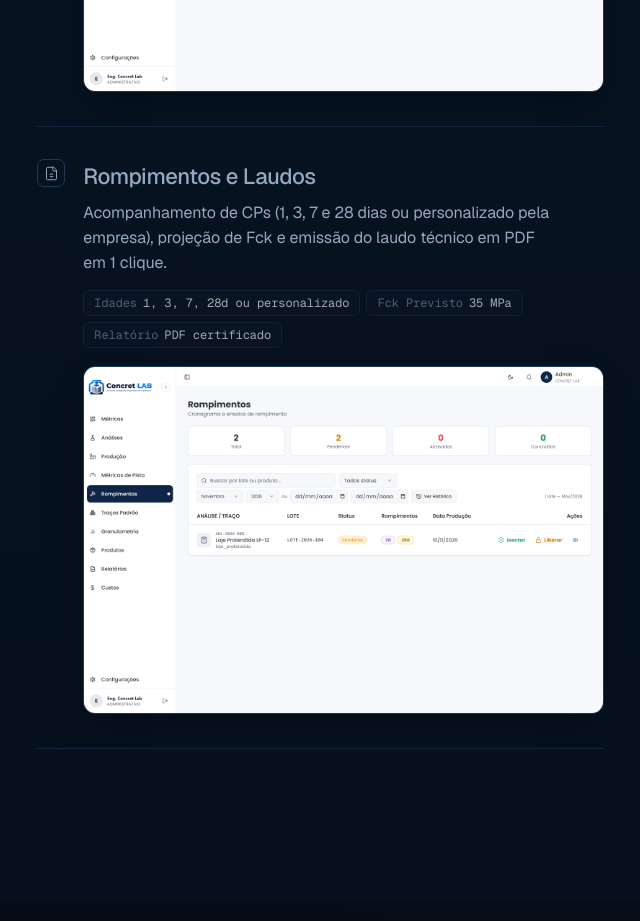
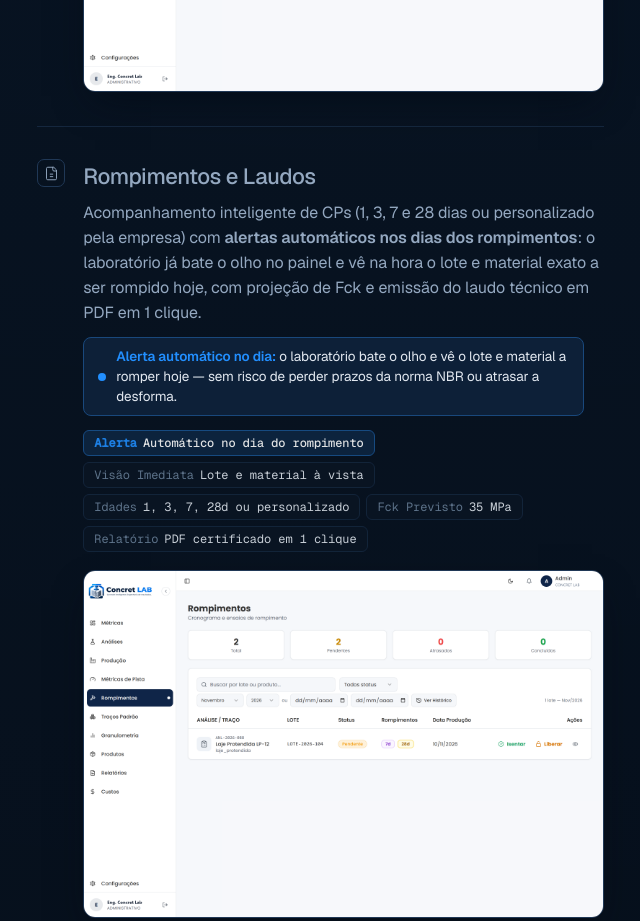
Before and after one commit to appconcreart-byte/Proposta-App-lab, a plain HTML site: page concreart/index.html in a window 1280 px wide. Shown: the part 5820-6741 px from the top of the page, without its empty margins (596-1236 px from the left). Drawn offline with nearby package versions, Linux system fonts and the light colour scheme; animation ran at ten frames a second.

Commit message:
feat(solucao): adiciona alertas automaticos diarios no cronograma de rompimentos

```diff
--- a/concreart/index.html
+++ b/concreart/index.html
@@ -344,10 +344,16 @@ html:not(.js) .deliv h3{color:var(--ink)}
 .deliv .ic{width:28px;height:28px;border-radius:7px;border:1px solid var(--line-2);display:grid;place-items:center;color:var(--ink-3);transition:color .6s,border-color .6s}
 .deliv li.on .ic{color:var(--accent);border-color:color-mix(in srgb,var(--accent) 40%,transparent)}
 .deliv .ic svg{width:15px;height:15px}
-.deliv p{margin-top:8px;color:var(--ink-3);font-size:16px;max-width:44ch}
-.deliv .ex{margin-top:14px;display:inline-flex;flex-wrap:wrap;gap:6px;opacity:.7}
+.deliv p{margin-top:8px;color:var(--ink-3);font-size:16px;max-width:56ch;line-height:1.55}
+.deliv .deliv-alert-bar{margin-top:12px;display:flex;align-items:center;gap:10px;padding:9px 14px;border-radius:8px;background:color-mix(in srgb,var(--accent) 9%,var(--s1));border:1px solid color-mix(in srgb,var(--accent) 32%,var(--line));font-size:13.5px;line-height:1.45;color:var(--ink-2);max-width:56ch}
+.deliv .deliv-alert-bar b{color:var(--accent);font-weight:600}
+.deliv .pulse-dot{width:8px;height:8px;border-radius:50%;background:var(--accent);flex-shrink:0;box-shadow:0 0 0 0 color-mix(in srgb,var(--accent) 70%,transparent);animation:alert-pulse 2s infinite}
+@keyframes alert-pulse{0%{box-shadow:0 0 0 0 color-mix(in srgb,var(--accent) 70%,transparent)}70%{box-shadow:0 0 0 6px transparent}100%{box-shadow:0 0 0 0 transparent}}
+.deliv .ex{margin-top:14px;display:inline-flex;flex-wrap:wrap;gap:6px;opacity:.88}
 .deliv .ex span{font-family:var(--mono);font-size:12px;color:var(--ink-2);height:26px;display:inline-flex;align-items:center;padding:0 10px;border-radius:6px;background:var(--s1);border:1px solid var(--line)}
 .deliv .ex span em{font-style:normal;color:var(--ink-4);margin-right:6px}
+.deliv .ex span.ex-alert{background:color-mix(in srgb,var(--accent) 14%,var(--s1));border-color:color-mix(in srgb,var(--accent) 42%,var(--line));color:var(--ink);font-weight:500}
+.deliv .ex span.ex-alert em{color:var(--accent);font-weight:600}
 .deliv .screen-preview{margin-top:18px;border-radius:12px;border:1px solid var(--line-2);background:var(--s1);overflow:hidden;box-shadow:var(--card-shadow)}
 .deliv .screen-preview img{width:100%;height:auto;display:block}
 
@@ -555,6 +561,7 @@ footer a:hover{color:var(--ink-2)}
   .deliv li{padding:20px 0 22px;gap:14px}
   .deliv h3{font-size:18px}
   .deliv p{font-size:14.5px;line-height:1.5;margin-top:6px}
+  .deliv .deliv-alert-bar{font-size:12px;padding:8px 12px;margin-top:10px;line-height:1.4}
   .deliv .ex{margin-top:10px;gap:6px}
   .deliv .ex span{font-size:11px;height:24px;padding:0 8px}
   .deliv .screen-preview{margin-top:14px;border-radius:10px}
@@ -917,10 +924,20 @@ html:not(.js) .preloader{display:none}
           <div class="ic"><svg><use href="#i-file"/></svg></div>
           <div>
             <h3>Rompimentos e Laudos</h3>
-            <p>Acompanhamento de CPs (1, 3, 7 e 28 dias ou personalizado pela empresa), projeção de Fck e emissão do laudo técnico em PDF em 1 clique.</p>
-            <div class="ex"><span><em>Idades</em>1, 3, 7, 28d ou personalizado</span><span><em>Fck Previsto</em>35 MPa</span><span><em>Relatório</em>PDF certificado</span></div>
+            <p>Acompanhamento inteligente de CPs (1, 3, 7 e 28 dias ou personalizado pela empresa) com <b>alertas automáticos nos dias dos rompimentos</b>: o laboratório já bate o olho no painel e vê na hora o lote e material exato a ser rompido hoje, com projeção de Fck e emissão do laudo técnico em PDF em 1 clique.</p>
+            <div class="deliv-alert-bar">
+              <span class="pulse-dot" aria-hidden="true"></span>
+              <span><b>Alerta automático no dia:</b> o laboratório bate o olho e vê o lote e material a romper hoje — sem risco de perder prazos da norma NBR ou atrasar a desforma.</span>
+            </div>
+            <div class="ex">
+              <span class="ex-alert"><em>Alerta</em>Automático no dia do rompimento</span>
+              <span><em>Visão Imediata</em>Lote e material à vista</span>
+              <span><em>Idades</em>1, 3, 7, 28d ou personalizado</span>
+              <span><em>Fck Previsto</em>35 MPa</span>
+              <span><em>Relatório</em>PDF certificado em 1 clique</span>
+            </div>
             <div class="screen-preview">
-              <img src="assets/sistema/cronograma_rompimentos.png" alt="Acompanhamento de Rompimentos e Ensaios">
+              <img src="assets/sistema/cronograma_rompimentos.png" alt="Acompanhamento de Rompimentos com Alertas Automáticos no Dia">
             </div>
           </div>
         </li>
@@ -956,7 +973,7 @@ html:not(.js) .preloader{display:none}
           <div class="node" style="--k:3">
             <div class="dot"><svg><use href="#i-shield"/></svg></div>
             <h3>4. Análise de Conformidade e Resistência</h3>
-            <p>Ensaios de rompimentos, desvio padrão e dimensões do produto.</p>
+            <p>Alertas automáticos no dia do ensaio, rompimentos de CPs, desvio padrão e dimensões do produto.</p>
           </div>
           <div class="node" style="--k:4">
             <div class="dot"><svg><use href="#i-file"/></svg></div>
@@ -1074,7 +1091,7 @@ html:not(.js) .preloader{display:none}
               <li><svg><use href="#i-check"/></svg><span><b>Sem mensalidade recorrente:</b> investimento pago uma única vez, eliminando custo fixo mensal de assinatura.</span></li>
               <li><svg><use href="#i-check"/></svg><span><b>Autonomia e estrutura própria:</b> hospedagem, banco de dados e controle completo do ambiente sob gestão da sua empresa.</span></li>
               <li><svg><use href="#i-check"/></svg><span><b>Liberdade de personalização:</b> flexibilidade para adaptar fluxos, traços, relatórios e futuras integrações à rotina da fábrica.</span></li>
-              <li><svg><use href="#i-check"/></svg><span><b>Implantação completa inclusa:</b> setup da unidade, calibração de traços (Lajes, Pavers e Blocos), Solver Granulométrico com DNA Alvo, rompimentos (1, 3, 7 e 28 dias ou personalizado pela empresa) e laudos em PDF.</span></li>
+              <li><svg><use href="#i-check"/></svg><span><b>Implantação completa inclusa:</b> setup da unidade, calibração de traços (Lajes, Pavers e Blocos), Solver Granulométrico com DNA Alvo, cronograma com alertas diários de rompimentos (1, 3, 7 e 28 dias ou personalizado pela empresa) e laudos em PDF.</span></li>
               <li><svg><use href="#i-check"/></svg><span><b>Melhor retorno no longo prazo:</b> em poucos meses o valor se paga frente a assinaturas, virando um ativo definitivo da operação.</span></li>
               <li><svg><use href="#i-check"/></svg><span><b>1 ano de suporte e assessoria incluso:</b> fechando hoje, o acompanhamento técnico sobe de 6 meses para 1 ano completo para operar laboratório e produção com segurança.</span></li>
             </ul>
@@ -1189,7 +1206,7 @@ html:not(.js) .preloader{display:none}
     { img: 'assets/sistema/Granolometria.png', cap: '<b>Traço Laje Protendida LP-12 (Fck 35 MPa)</b> - Curva combinada com DNA Alvo', norm: 'Conforme NBR 7211' },
     { img: 'assets/sistema/hero_dashboard.png', cap: '<b>Painel de Métricas Executivas</b> - Visão geral de conformidade e indicadores', norm: 'Tempo Real' },
     { img: 'assets/sistema/producao_lotes.png', cap: '<b>Painel de Produção</b> - Lotes liberados e vinculados em tempo real', norm: 'LOTE-2026-104' },
-    { img: 'assets/sistema/cronograma_rompimentos.png', cap: '<b>Cronograma de Rompimentos</b> - Acompanhamento de CPs (1, 3, 7 e 28 dias ou personalizado pela empresa)', norm: 'NBR 5739' }
+    { img: 'assets/sistema/cronograma_rompimentos.png', cap: '<b>Cronograma de Rompimentos</b> - Alertas automáticos no dia: o laboratório bate o olho e vê o lote e material a romper (1, 3, 7 e 28d ou personalizado)', norm: 'NBR 5739' }
   ];
 
   window.switchSysView = function(idx) {
```
